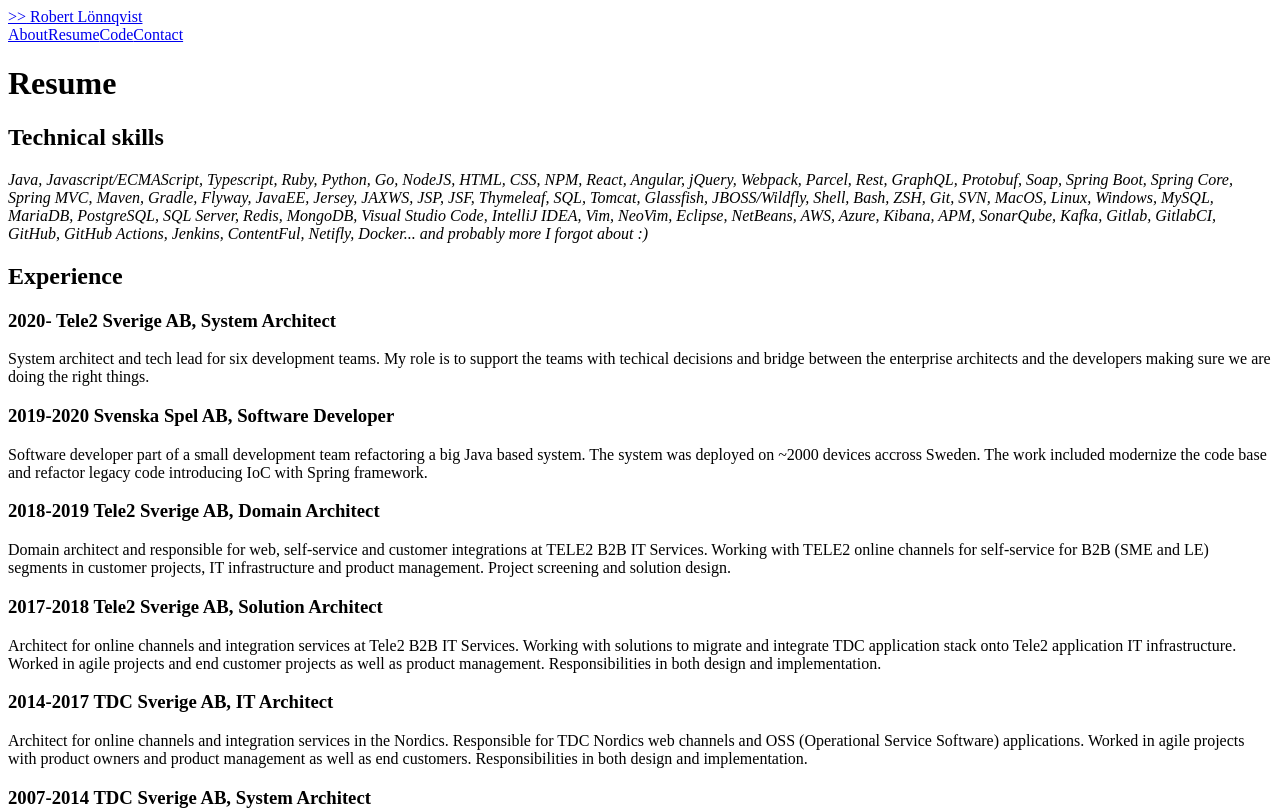
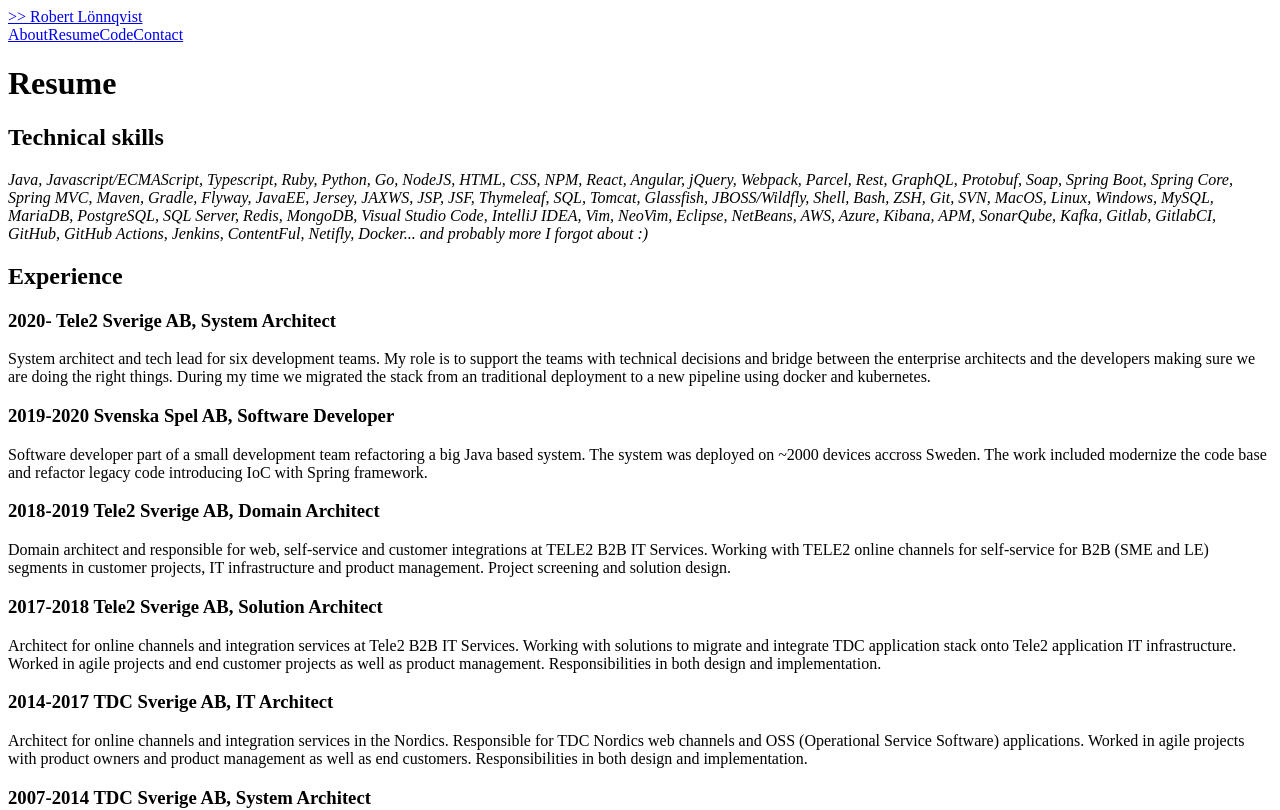
Before and after one commit to robertlonnqvist/styled, a React app: page /#/resume in a window 1280 px wide. Shown: the top 810 px of the page. Built offline with nearby package versions, Linux system fonts and the light colour scheme.

Commit message:
Minor improvments

```diff
--- a/src/components/Resume.tsx
+++ b/src/components/Resume.tsx
@@ -84,9 +84,10 @@
   {
     title: "2020- Tele2 Sverige AB, System Architect",
     body: `System architect and tech lead for six development teams. My role is to
-        support the teams with techical decisions and bridge between the
+        support the teams with technical decisions and bridge between the
         enterprise architects and the developers making sure we are doing the
-        right things.`,
+        right things. During my time we migrated the stack from an traditional
+        deployment to a new pipeline using docker and kubernetes.`,
   },
   {
     title: "2019-2020 Svenska Spel AB, Software Developer",
```
Also changed, not shown: package.json (+18 -18 lines), 2 other files (tests, documents, lock files or other folders).
